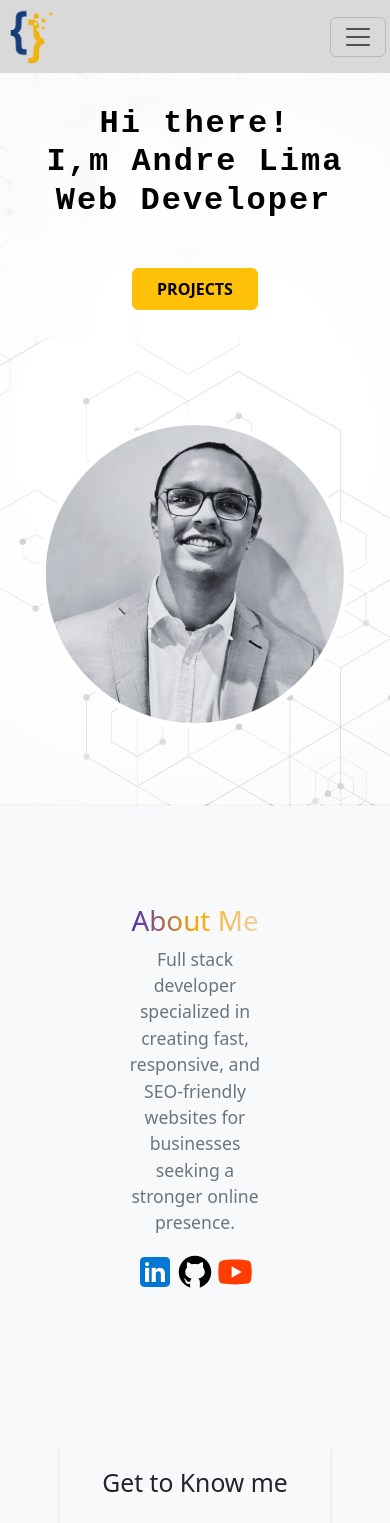
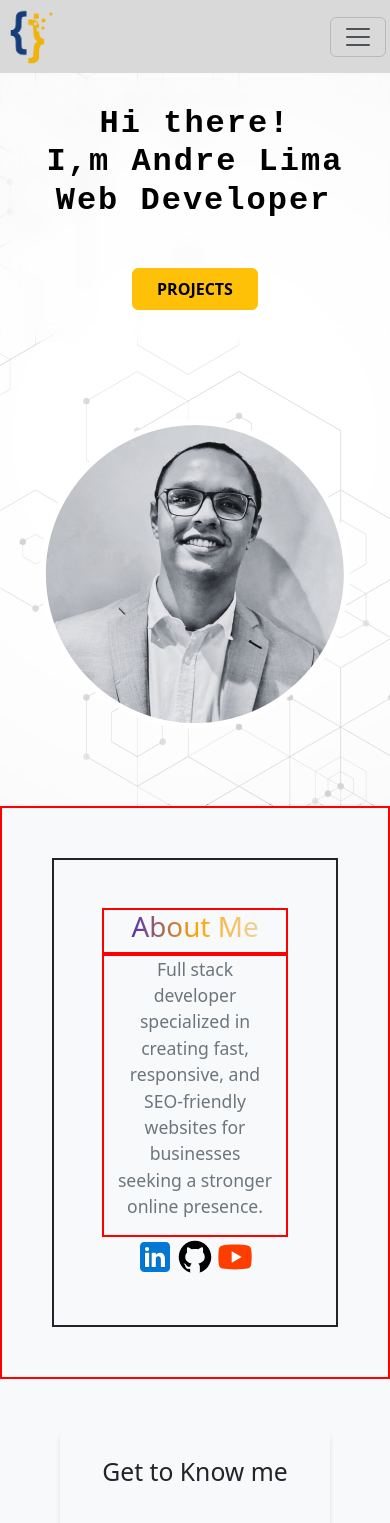
Before and after one commit to andreluislima/portfolio_andrelima, an Angular app in the folder projeto/: page /#/home in a window 390 px wide. Shown: the top 1523 px of the page. Built offline with nearby package versions, Linux system fonts and the light colour scheme; what @primeng/themes, primeng would draw is missing.

Commit message:
feat: hero updates

```diff
--- a/projeto/src/app/components/hero-section/hero-section.component.scss
+++ b/projeto/src/app/components/hero-section/hero-section.component.scss
@@ -68,10 +68,16 @@
 /* Responsivo: celulares */
 @media (min-width: 320px) and (max-width: 768px) {
   .hero-section {
+    border: 2px solid red;
     .hero {
+      border: 2px solid;
+      // width: 300%;
+      // width: 300px;
       &-title,
       &-description {
-        width: 90%; // reduzido para caber bem no mobile
+        border: 2px solid red;
+        // width: 300px; // reduzido para caber bem no mobile
+        width: 100%;
       }
 
       &-social-media img {
--- a/projeto/src/app/components/hero-section/hero-section.component.ts
+++ b/projeto/src/app/components/hero-section/hero-section.component.ts
@@ -4,7 +4,7 @@ import { PresentationComponent } from "../presentation/presentation.component";
 
 @Component({
   selector: 'app-hero-section',
-  imports: [SocialMediasComponent, PresentationComponent],
+  imports: [SocialMediasComponent],
   templateUrl: './hero-section.component.html',
   styleUrl: './hero-section.component.scss'
 })
--- a/projeto/src/app/pages/contact/contact.component.ts
+++ b/projeto/src/app/pages/contact/contact.component.ts
@@ -1,9 +1,8 @@
 import { Component } from '@angular/core';
-import { HeroSectionComponent } from "../../components/hero-section/hero-section.component";
 
 @Component({
   selector: 'app-contact',
-  imports: [HeroSectionComponent],
+  imports: [],
   templateUrl: './contact.component.html',
   styleUrl: './contact.component.scss'
 })
--- a/projeto/src/app/pages/index/index.component.ts
+++ b/projeto/src/app/pages/index/index.component.ts
@@ -1,12 +1,11 @@
 import { Component } from '@angular/core';
 import { CommonModule } from '@angular/common';
 import { HeroSectionComponent } from "../../components/hero-section/hero-section.component";
-import { SocialMediasComponent } from "../../components/social-medias/social-medias.component";
 import { PresentationComponent } from "../../components/presentation/presentation.component";
 
 @Component({
   selector: 'app-index',
-  imports: [CommonModule, HeroSectionComponent, SocialMediasComponent, PresentationComponent],
+  imports: [CommonModule, HeroSectionComponent, PresentationComponent],
   templateUrl: './index.component.html',
   styleUrl: './index.component.scss'
 })
--- a/projeto/src/app/pages/project/project.component.scss
+++ b/projeto/src/app/pages/project/project.component.scss
@@ -3,7 +3,7 @@
 .container{
     .title-session{
         text-transform: uppercase;
-        background: linear-gradient(90deg, orange, blue);
+      background: linear-gradient(90deg, rgb(4, 0, 255), orange, rgb(230, 230, 230));
         -webkit-background-clip: text;
         -webkit-text-fill-color: transparent;
         text-align: center;
--- a/projeto/src/app/pages/resume/resume.component.scss
+++ b/projeto/src/app/pages/resume/resume.component.scss
@@ -10,7 +10,7 @@
 
     .title-session{
         text-transform: uppercase;
-        background: linear-gradient(90deg, orange, blue);
+        background: linear-gradient(90deg, rgb(4, 0, 255), orange, rgb(230, 230, 230));
         -webkit-background-clip: text;
         -webkit-text-fill-color: transparent;
         text-align: center;
```
Also changed, not shown: projeto/src/app/pages/index/index.component.scss (line endings or trailing spaces).
